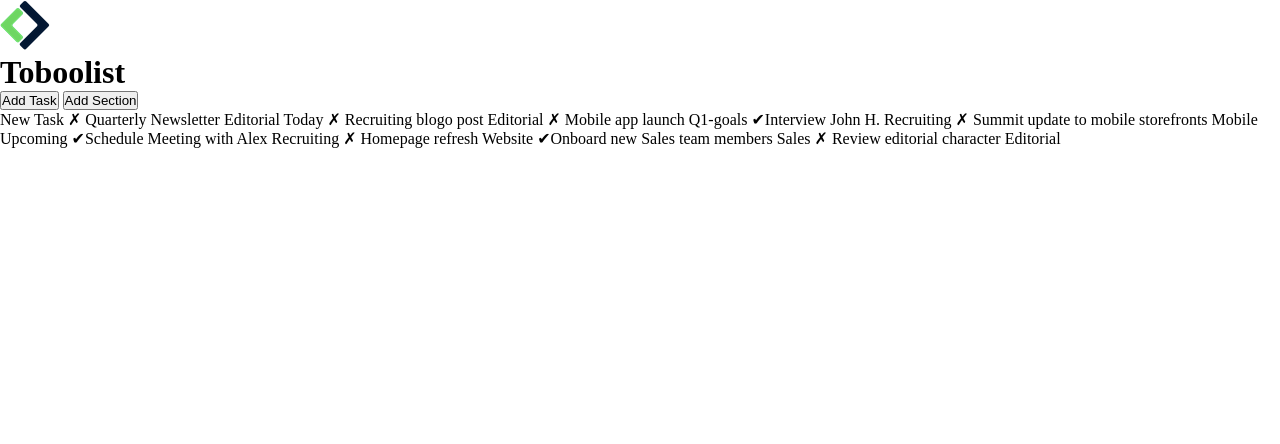
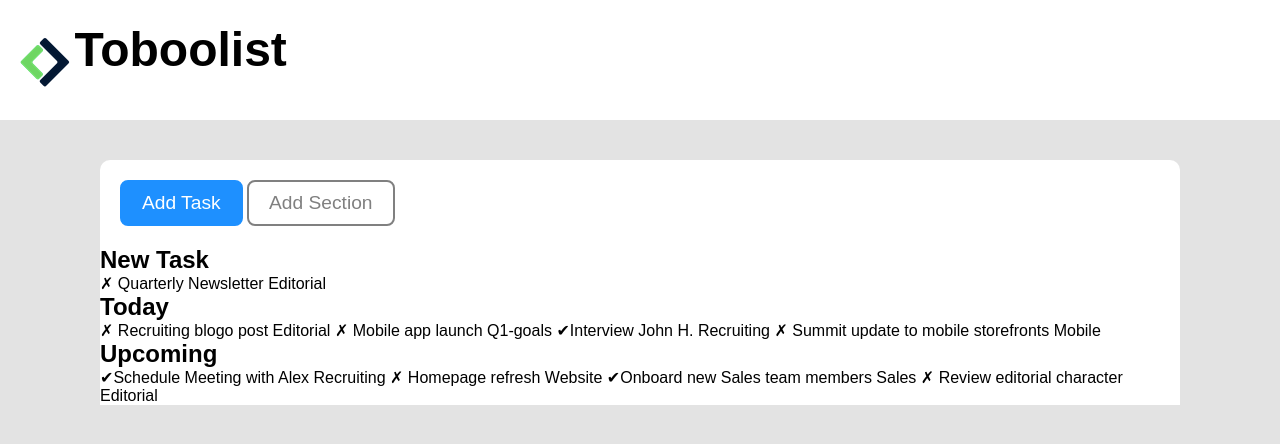
Before and after one commit to MonicaIzzo/html-css-toboolist, a plain HTML site: page index.html in a window 1280 px wide. Drawn offline with Linux system fonts and the light colour scheme.

Commit message:
heder CSS

```diff
--- a/css/style.css
+++ b/css/style.css
@@ -7,11 +7,66 @@ box-sizing: border-box;
 
 
 /* Generics */
+body {
+    background-color: #e3e3e3;
+    font-family: Arial, Helvetica, sans-serif;
+}
+
+button {
+    padding: 10px 20px;
+    border-radius: 8px;
+    font-size: 1.2rem;
+}
+
+h1 {
+   font-size: 3rem;
+   font-weight: bold;
+   display: inline;
+}
 
 
 
 
 /* Utilties */
 
+.cointener {
+    width: 1080px;
+    margin: 0 auto;
+}
 
 /* Header */
+header {
+    height: 120px;
+    background-color: #fff;
+    margin-bottom: 40px;
+    line-height: 100px;
+}
+
+#logo {
+    height: 50px;
+    vertical-align: middle;
+    margin-left: 20px;
+}
+
+/* Main */
+#sect-control {
+   background-color: #fff;
+   border-radius: 10px 10px 0px 0px;
+   padding: 20px;
+}
+
+#list {
+   background-color: #fff;
+}
+
+.task {
+    color: #fff;
+    border: 2px solid #1e90ff;
+    background-color: #1e90ff;
+}
+.section {
+    color: #808080;
+    border: 2px solid #808080;
+    background-color: #fff;
+
+}
--- a/index.html
+++ b/index.html
@@ -13,60 +13,46 @@
 <body>
     <!-- Header -->
     <header>
-        <img src="img/Logo.png">
+        <img src="img/Logo.png" id="logo">
         <h1>Toboolist</h1>
     </header>
 
     <!-- Main -->
-    <main>
+    <main class="cointener">
 
     <!-- Controlli -->
-    <button>Add Task</button>
-    <button>Add Section</button>
+    <section id="sect-control">
+        <button class="task">Add Task</button>
+        <button class="section">Add Section</button>
+    </section>
 
     <!-- Liste -->
+    <section id="list">
+        <!-- Lista New -->
+        <section id="new-task">
+            <h2>New Task</h2>
+            <span>&#10007;</span> Quarterly Newsletter <span>Editorial</span>
+        </section>
 
-    <!-- Lista New -->
-    <section id="new-task"></section>
+        <!-- Lista Today -->
+        <section id="today">
+            <h2>Today</h2>
+            <span>&#10007;</span> Recruiting blogo post <span>Editorial</span>
+            <span>&#10007;</span> Mobile app launch <span>Q1-goals</span>
+            <span>&#10004;</span>Interview John H. <span> Recruiting</span>
+            <span>&#10007;</span> Summit update to mobile storefronts <span>Mobile</span>
+        </section>
 
-    <!-- Lista Today -->
-    <section id="today"></section>
-
-    <!-- Lista  Coming -->
-    <section id="upcoming"></section>
+        <!-- Lista  Coming -->
+        <section id="upcoming">
+            <h2>Upcoming</h2>
+            <span>&#10004;</span>Schedule Meeting with Alex <span>Recruiting</span>
+    <span>&#10007;</span> Homepage refresh <span>Website</span>
+    <span>&#10004;</span>Onboard new Sales team members <span>Sales</span>
+    <span>&#10007;</span> Review editorial character <span>Editorial</span>
+        </section>
+    </section>
 
     </main>
 </body>
 </html>
-
-
-
-
-
-
-
-
-New Task
-
-<span>&#10007;</span> Quarterly Newsletter <span>Editorial</span>
-
-
-Today
-
-<span>&#10007;</span> Recruiting blogo post <span>Editorial</span>
-
-<span>&#10007;</span> Mobile app launch <span>Q1-goals</span>
-
-<span>&#10004;</span>Interview John H. <span> Recruiting</span>
-
-<span>&#10007;</span> Summit update to mobile storefronts <span>Mobile</span>
-
-Upcoming
-
-<span>&#10004;</span>Schedule Meeting with Alex <span>Recruiting</span>
-
-<span>&#10007;</span> Homepage refresh <span>Website</span>
-
-<span>&#10004;</span>Onboard new Sales team members <span>Sales</span>
-
-<span>&#10007;</span> Review editorial character <span>Editorial</span>
```
